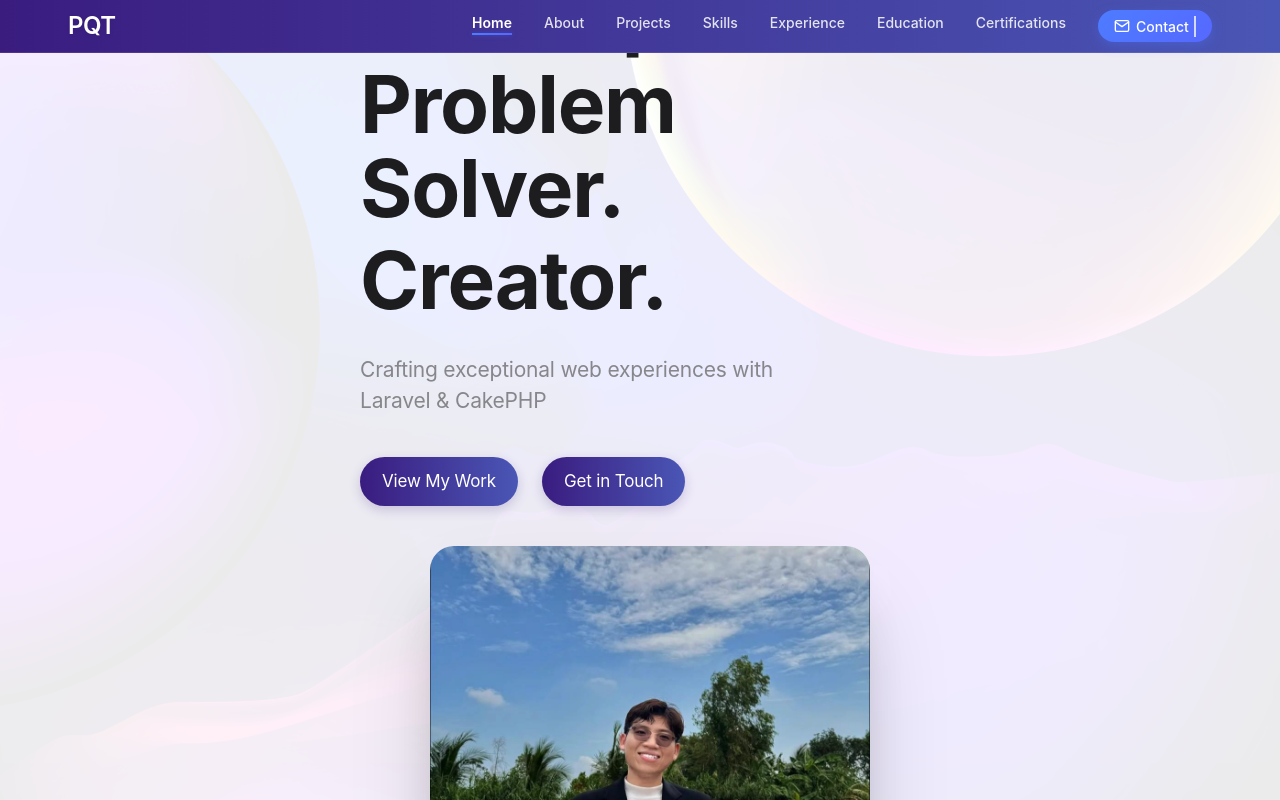
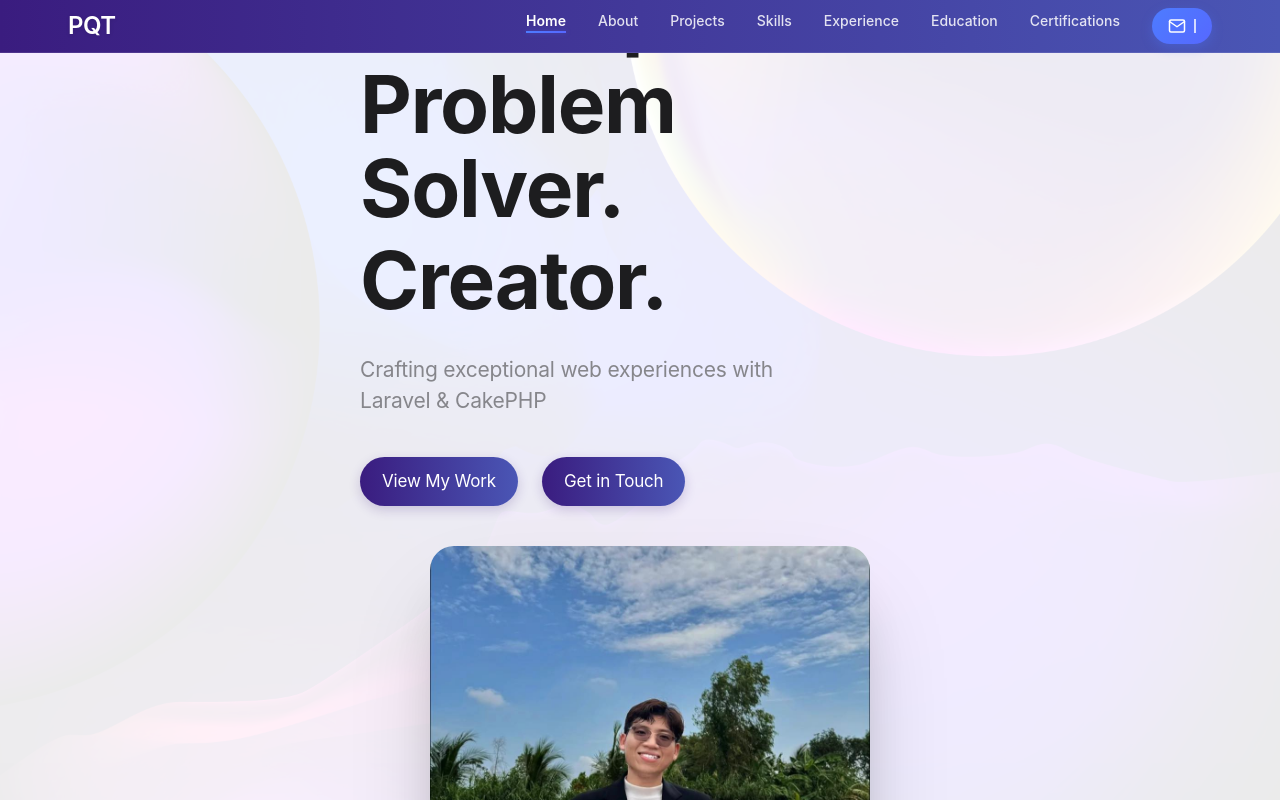
Before and after one commit to pqthai1912/porfolio, a React (Vite) app: page / in a window 1280 px wide. Built offline with nearby package versions, Linux system fonts and the light colour scheme; no server answers.

Commit message:
Fix contact button icon and text alignment for all devices

```diff
--- a/src/components/Header.css
+++ b/src/components/Header.css
@@ -132,11 +132,14 @@
     opacity: 1 !important;
     box-shadow: 0 4px 12px rgba(76, 124, 255, 0.3);
     transition: all 0.3s cubic-bezier(0.25, 0.46, 0.45, 0.94) !important;
-    display: flex;
+    display: inline-flex;
     align-items: center;
-    gap: 6px;
+    justify-content: center;
+    gap: 8px;
     position: relative;
     overflow: hidden;
+    min-height: 36px;
+    vertical-align: middle;
 }
 
 .contact-link:hover {
@@ -151,21 +154,25 @@
     font-size: 16px;
     position: relative;
     z-index: 2;
+    line-height: 1;
+    flex-shrink: 0;
+    height: 18px;
 }
 
 .contact-link .text-container {
     position: relative;
     z-index: 2;
-    height: 1em;
+    height: 18px;
     font-weight: 500;
     display: flex;
     align-items: center;
+    line-height: 1;
 }
 
 .contact-link .text {
     display: inline-block;
     width: fit-content;
-    min-width: 60px;
+    white-space: nowrap;
 }
 
 .contact-link .typing-animation {
@@ -175,6 +182,8 @@
     animation: typing 2s steps(7, end) forwards, blink-caret 0.75s step-end infinite;
     animation-delay: 0.3s;
     border-right: 2px solid rgba(255, 255, 255, 0.75);
+    display: inline-block;
+    vertical-align: middle;
 }
 
 /* Animation for typing effect */
@@ -396,57 +405,62 @@
         color: #fff;
     }
 
-    .contact-link {
-        width: 100%;
+    /* Display only essential menu items on mobile */
+    .mobile-hide {
+        display: none;
+    }
+
+    .nav-links a.contact-link {
+        display: inline-flex;
+        align-items: center;
         justify-content: center;
-        padding: 10px 16px !important;
+        padding: 10px 20px !important;
+        width: auto;
+        max-width: none;
+        margin: 5px auto;
+        height: 40px;
+    }
+
+    .contact-link .icon {
+        display: flex;
+        align-items: center;
+        justify-content: center;
+        margin-right: 2px;
     }
 
     .contact-link .text-container {
         display: flex;
-        justify-content: center;
-        width: 60px;
+        align-items: center;
     }
 
-    /* Display only essential menu items on mobile */
-    .mobile-hide {
-        display: none;
+    .contact-link .typing-animation {
+        animation-duration: 1.5s;
     }
 }
 
-/* Small mobile devices optimizations */
-@media (max-width: 380px) {
-    .header-container {
-        padding: 0 15px;
+@media (max-width: 480px) {
+    .nav-links a.contact-link {
+        padding: 8px 16px !important;
+        height: 36px;
     }
 
-    .logo {
-        font-size: 22px;
+    .contact-link .icon svg {
+        width: 16px;
+        height: 16px;
     }
 
-    .nav-links {
-        gap: 15px;
-    }
-
-    .nav-links a {
-        font-size: 16px;
-    }
-
-    .contact-link {
-        padding: 8px 12px !important;
-    }
-
-    .contact-link .icon {
+    .contact-link .text {
         font-size: 14px;
     }
 
-    .social-icon {
-        width: 36px;
-        height: 36px;
+    .contact-link .typing-animation {
+        animation: none;
+        width: auto;
+        border-right: none;
     }
 
-    .social-icon svg {
-        width: 18px;
-        height: 18px;
+    .contact-link .text {
+        opacity: 1;
+        visibility: visible;
     }
 }
--- a/src/components/Header.tsx
+++ b/src/components/Header.tsx
@@ -252,7 +252,7 @@ const Header: React.FC = () => {
                 }}
               >
                 <span className="icon">
-                  <svg xmlns="http://www.w3.org/2000/svg" width="16" height="16" viewBox="0 0 24 24" fill="none" stroke="currentColor" strokeWidth="2" strokeLinecap="round" strokeLinejoin="round">
+                  <svg xmlns="http://www.w3.org/2000/svg" width="18" height="18" viewBox="0 0 24 24" fill="none" stroke="currentColor" strokeWidth="2" strokeLinecap="round" strokeLinejoin="round">
                     <path d="M4 4h16c1.1 0 2 .9 2 2v12c0 1.1-.9 2-2 2H4c-1.1 0-2-.9-2-2V6c0-1.1.9-2 2-2z"></path>
                     <polyline points="22,6 12,13 2,6"></polyline>
                   </svg>
```
Also changed, not shown: src/config/env.defaults.ts (line endings or trailing spaces), 5 other files (tests, documents, lock files or other folders).
